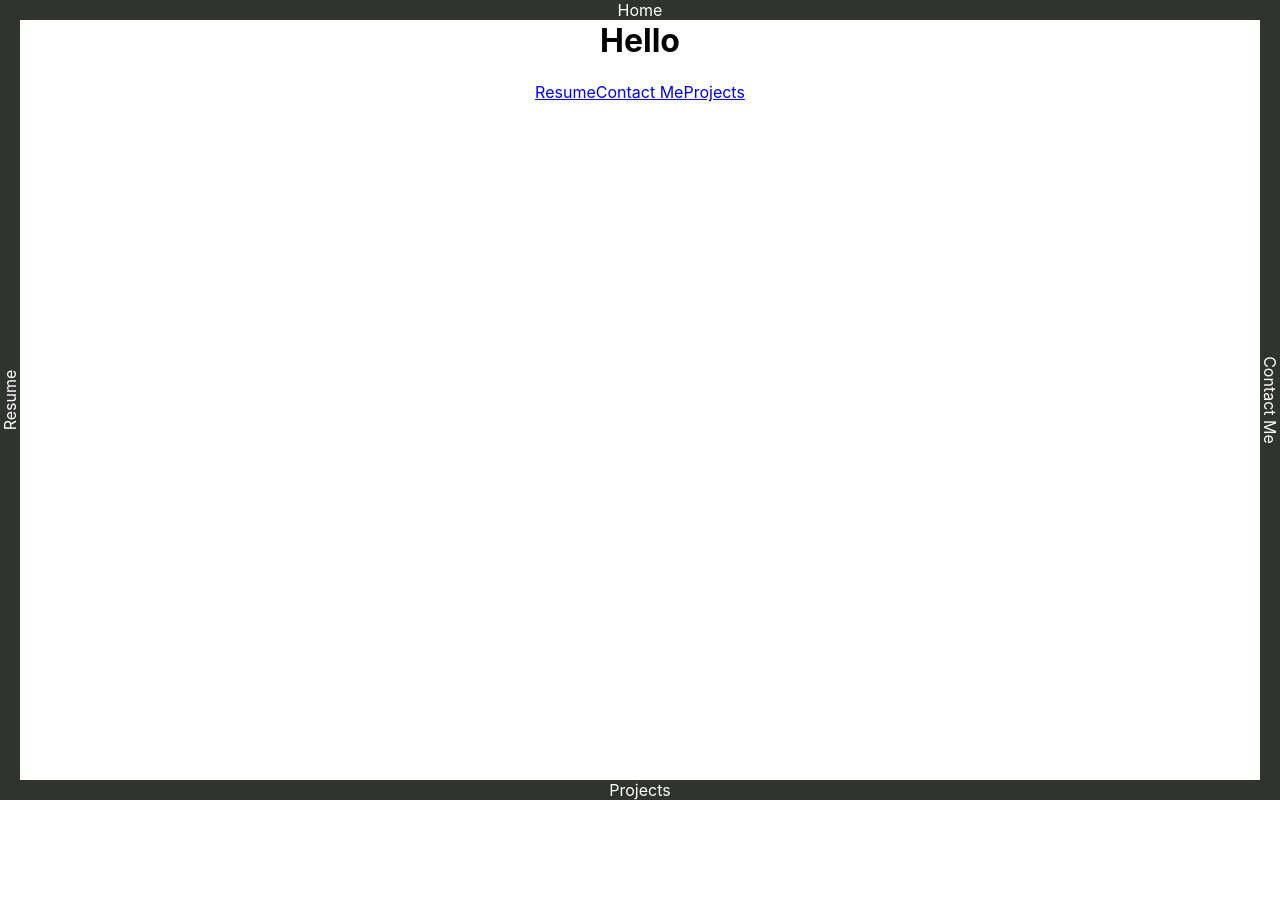
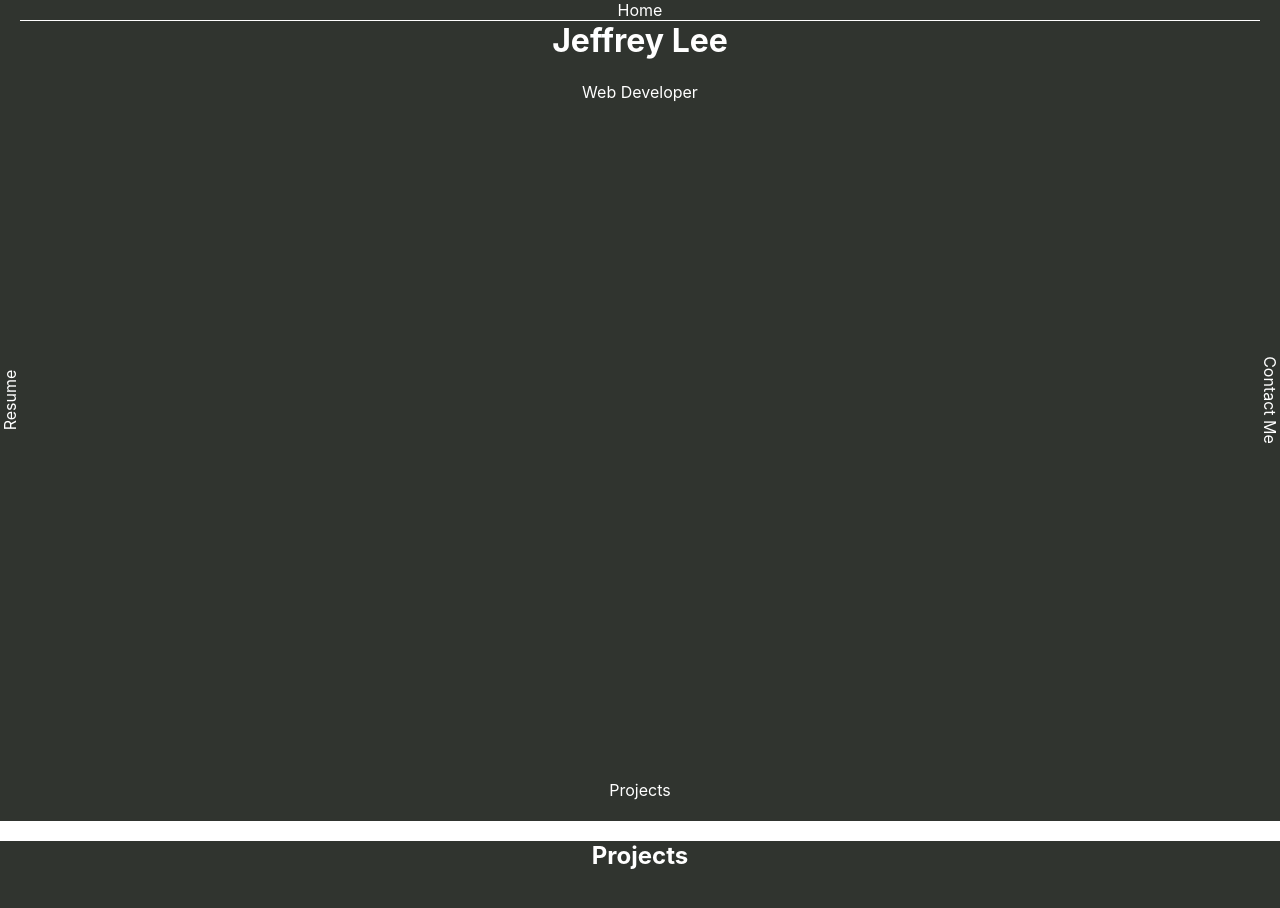
Before and after one commit to apatheticking/portfolio-website, a React (Create React App) app: page / in a window 1280 px wide. Shown: the top 908 px of the page. Before the commit the page ends 800 px from the top, so only its background shows below. Built offline with nearby package versions, Linux system fonts and the light colour scheme.

Commit message:
add basic layout to homepage

```diff
--- a/src/App.css
+++ b/src/App.css
@@ -1,5 +1,6 @@
 .App {
   text-align: center;
+  color: white;
 }
 
 .App-logo {
--- a/src/components/interfaces/title.interface.ts
+++ b/src/components/interfaces/title.interface.ts
@@ -1,4 +1,5 @@
 export default interface Title {
     title: string,
-    subtext?: string
+    subtext?: string,
+    sectionStyle?: any
 }
--- /dev/null
+++ b/src/components/layout/Block.jsx
@@ -0,0 +1,11 @@
+import React from 'react'
+import { blockStyle } from 'components/styles/index'
+
+export function Block() {
+    const classes = blockStyle()
+    return (
+        <div className={classes.root}>
+
+        </div>
+    )
+}
--- a/src/components/layout/index.js
+++ b/src/components/layout/index.js
@@ -1 +1,2 @@
 export { ResumeBlock } from './ResumeBlock'
+export { Block } from './Block'
--- a/src/components/styles/index.js
+++ b/src/components/styles/index.js
@@ -3,6 +3,8 @@ export { sectionHeaderStyle } from './text/sectionHeader'
 
 //Layouts
 export { pageLayout } from './layouts/pagelayout'
+
+export { blockStyle } from './layouts/blockStyle'
 
 //UI
 export {
--- /dev/null
+++ b/src/components/styles/layouts/blockStyle.js
@@ -0,0 +1,10 @@
+import { makeStyles } from '@material-ui/core/styles'
+
+export const blockStyle = makeStyles({
+    root: {
+        backgroundColor: '#30342F',
+        height:'100vh',
+        marginTop: '0px',
+        marginBottom: '0px'
+    }
+})
--- a/src/components/views/HomePage.jsx
+++ b/src/components/views/HomePage.jsx
@@ -1,15 +1,26 @@
 import React from 'react'
-import { Link } from 'react-router-dom'
+import { Projects } from 'components/views/index'
+import { blockStyle } from 'components/styles/index'
 
 export function HomePage() {
+    const classes = blockStyle()
     return (
-        <div>
-            <h1>Hello</h1>
-            <Link to="/resume">Resume</Link>
-            <Link to="/contactme">Contact Me</Link>
-            <Link to="/Projects">Projects</Link>
-        </div>
+        <>
+            <div className={classes.root}>
+                <h1>Jeffrey Lee</h1>
+                <p>Web Developer</p>
+            </div>
+            <div className={classes.root}>
+                <Projects />
+            </div>
+        </>
     )
 }
 
-// export default HomePage
+{/* <Block>
+    <h1>Jeffrey Lee</h1>
+    <p>Web Developer</p>
+</Block>
+<Block>
+    <Projects />
+</Block> */}
--- a/src/components/views/Projects.jsx
+++ b/src/components/views/Projects.jsx
@@ -2,8 +2,6 @@ import React from 'react'
 
 export function Projects() {
     return (
-        <div>
-            <p>Projects</p>
-        </div>
+            <h2>Projects</h2>
     )
 }
```
